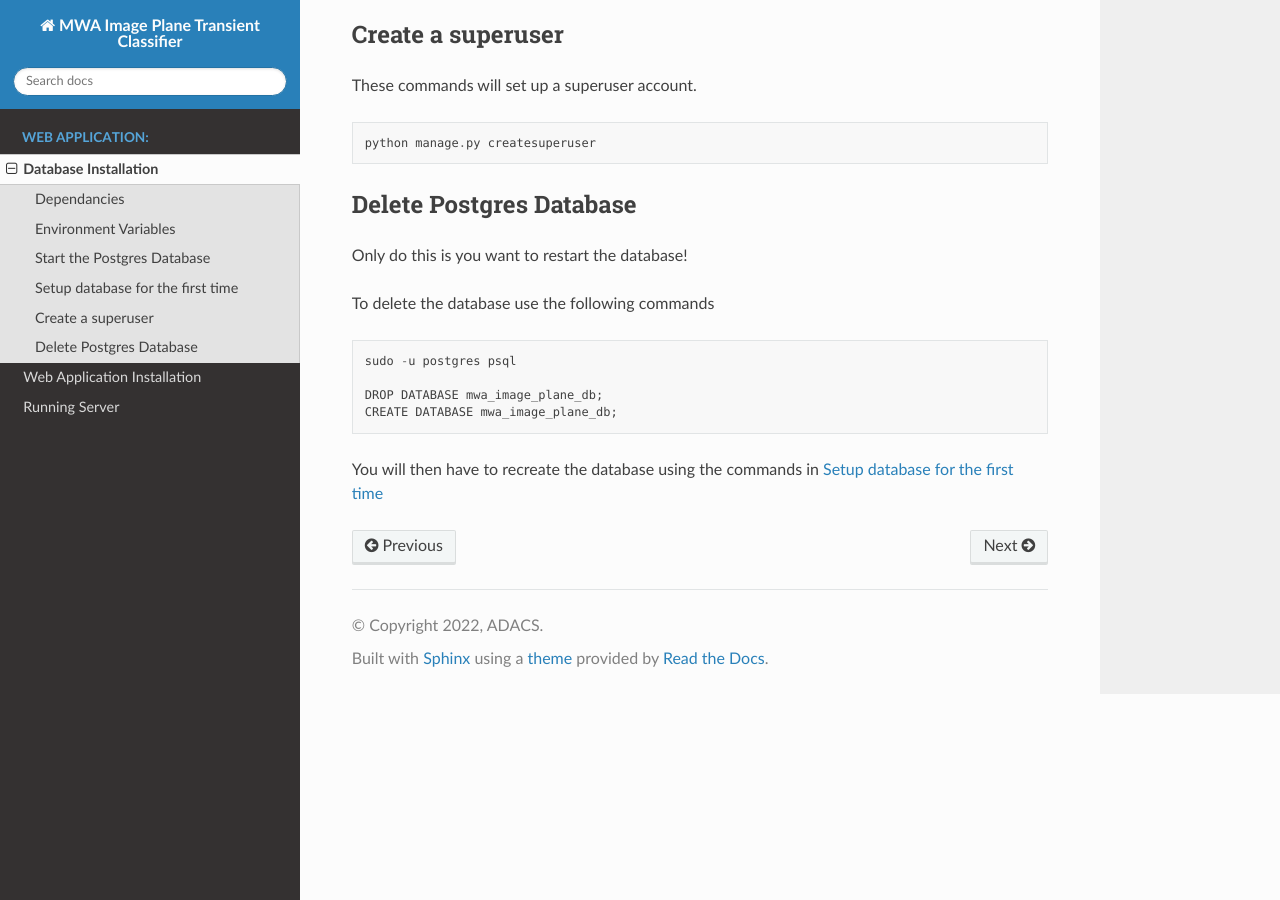
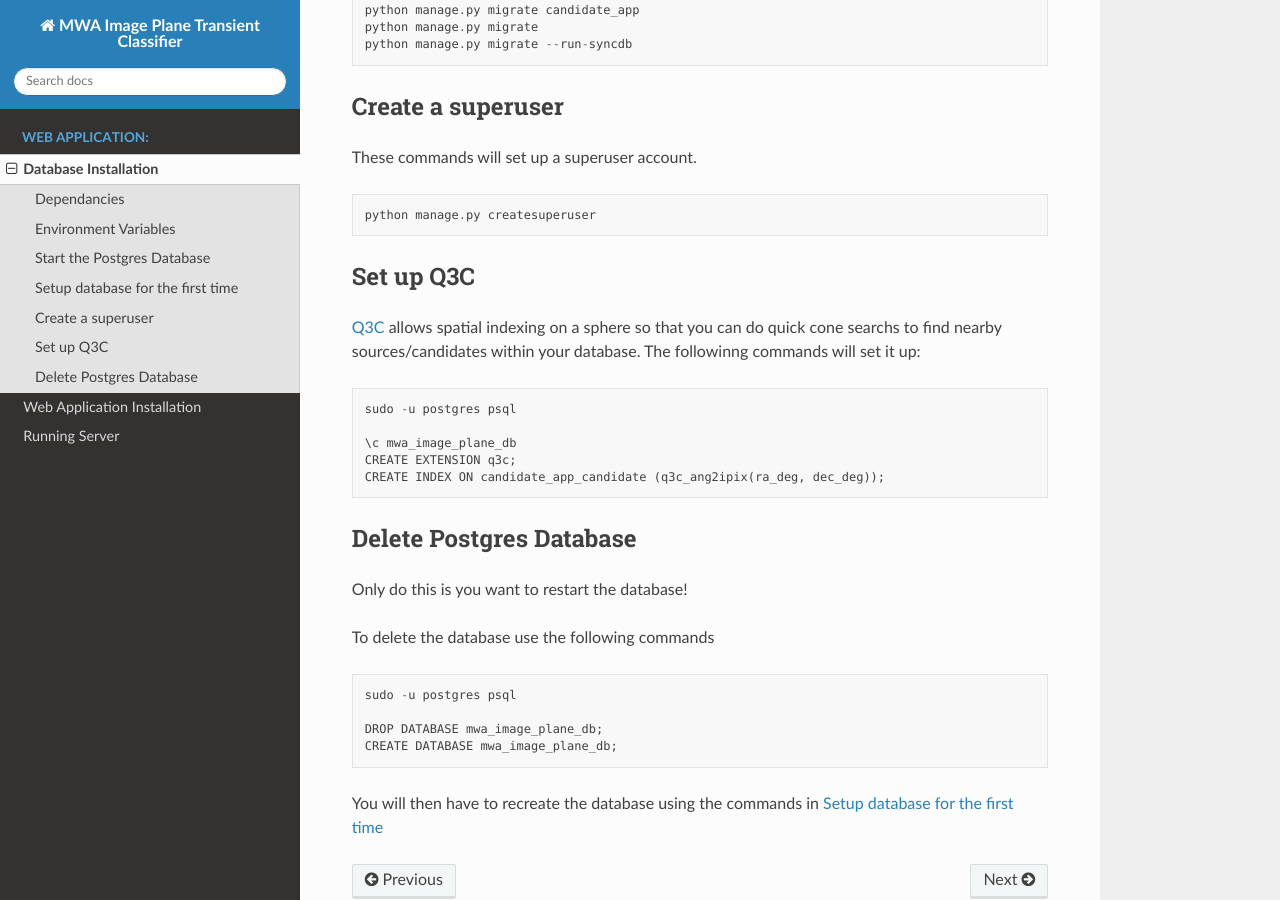
Before and after one commit to robotopia/GleamXGPMonitoring, a Sphinx documentation site: the page built from docs/database_installation.rst, in a window 1280 px wide and 900 px high, scrolled down 1329 px. Built offline with Sphinx 7.4.7 and the Read the Docs theme 2.0.0, drawn with Linux system fonts in a browser that asks for light colours; some of the changed text lies outside the part shown.

Commit message:
Added instructions for install q3c

```diff
--- a/docs/database_installation.rst
+++ b/docs/database_installation.rst
@@ -9,13 +9,15 @@ For Ubuntu or Debian Linux:
 .. code-block::
 
    sudo apt-get update
-   sudo apt-get install postgresql postgresql-contrib libpq-dev python3-dev graphviz python3-pip
+   sudo apt-get install postgresql postgresql-contrib libpq-dev python3-dev graphviz python3-pip gosu postgresql-q3c locales
 
 Then install the python requirements (recommended in its own virtual environment) using:
 
 .. code-block::
 
    pip install -r gleam_webapp/requirements.txt
+
+You will also need to install django-q3c which is currently private so you will need to ask to get access from the `Data Central team <https://datacentral.org.au/about/>`_ (such as James Tocknell).
 
 Environment Variables
 ---------------------
@@ -71,6 +73,19 @@ These commands will set up a superuser account.
 
    python manage.py createsuperuser
 
+Set up Q3C
+----------
+`Q3C <https://github.com/segasai/q3c>`_ allows spatial indexing on a sphere so that you can do quick cone searchs to find nearby sources/candidates within your database.
+The followinng commands will set it up:
+
+
+.. code-block::
+
+   sudo -u postgres psql
+
+   \c mwa_image_plane_db
+   CREATE EXTENSION q3c;
+   CREATE INDEX ON candidate_app_candidate (q3c_ang2ipix(ra_deg, dec_deg));
 
 Delete Postgres Database
 ------------------------
```
